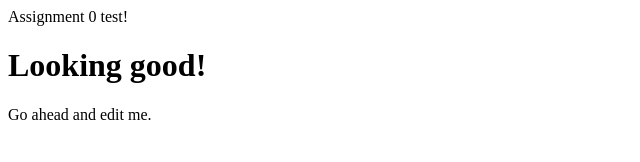
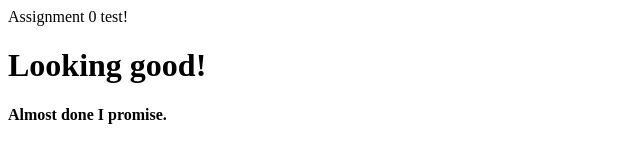
Before and after one commit to jdmar3-comp426/a00-djm0321, a website: page index.html in a window 1280 px wide. Shown: the full height of the page, 0-640 px from the left. Drawn offline with Linux system fonts and the light colour scheme.

Commit message:
More Changes

```diff
--- a/index.html
+++ b/index.html
@@ -8,7 +8,7 @@
     <body>
         <div>
             <h1>Looking good!</h1>
-            <p>Go ahead and edit me.</p>
+            <p><strong>Almost done I promise.</strong></p>
         </div>
     </body>
 </html>
--- a/package.json
+++ b/package.json
@@ -15,5 +15,8 @@
   "bugs": {
     "url": "https://github.com/jdmar3-comp426/a00-djm0321/issues"
   },
-  "homepage": "https://github.com/jdmar3-comp426/a00-djm0321#readme"
+  "homepage": "https://github.com/jdmar3-comp426/a00-djm0321#readme",
+  "dependencies": {
+    "browser-sync": "^2.27.5"
+  }
 }
```
Also changed, not shown: 2 other files.
